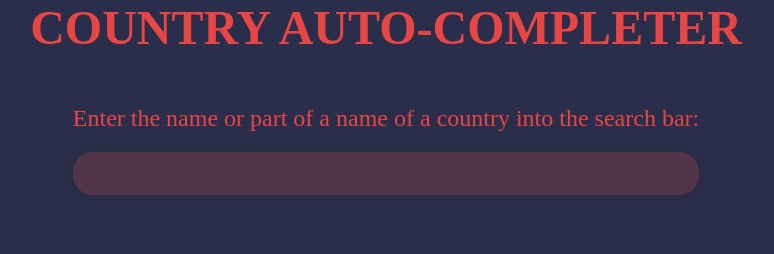
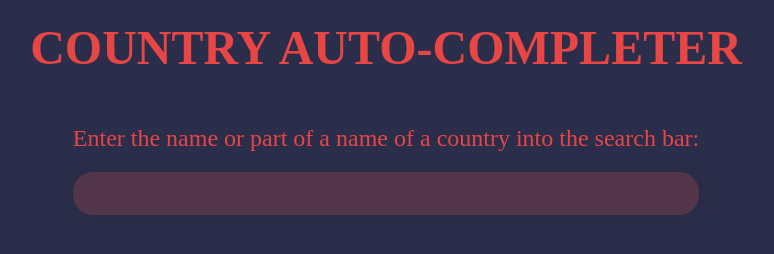
Before and after one commit to pszponder/trie-auto-complete, a plain HTML site: page index.html in a window 1280 px wide. Shown: the whole page, without its empty margins (254-1028 px from the left). Drawn offline with Linux system fonts and the light colour scheme.

Commit message:
added top margin to the header section

```diff
--- a/src/css/styles.css
+++ b/src/css/styles.css
@@ -39,7 +39,7 @@ body {
 /* HEADER */
 /* ====== */
 .header {
-  margin-bottom: 2rem;
+  margin: 2rem;
 }
 
 .header__heading {
```
Also changed, not shown: img/screenshot.png (added), 1 other file.
